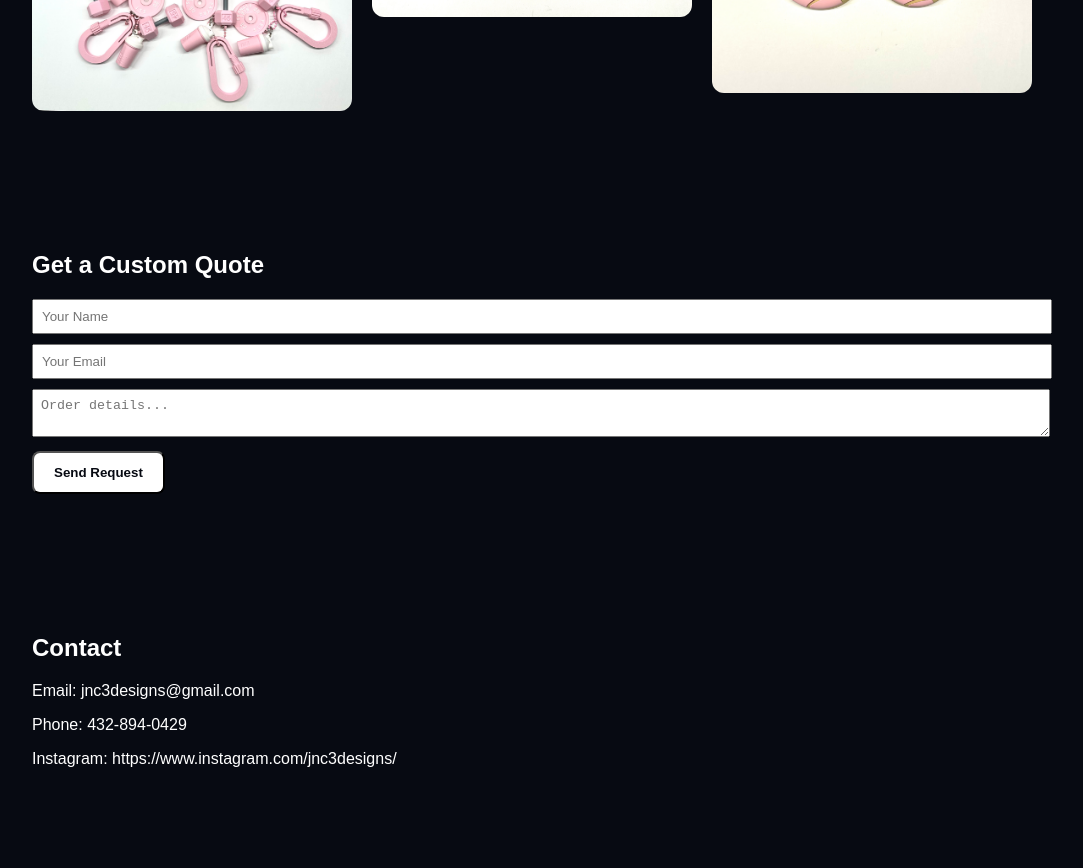
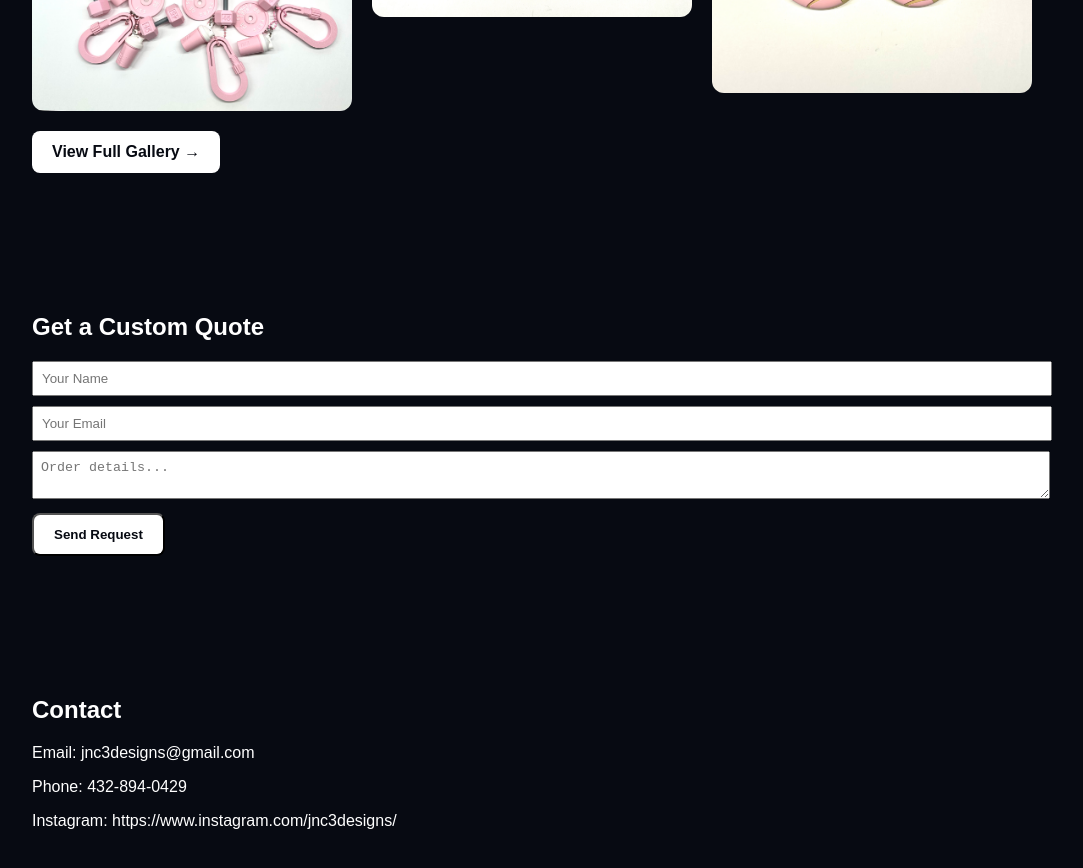
Before and after one commit to jnc3designs/jnc3designs-website, a Next.js app in the folder jnc3designs-premium/: page / in a window 1280 px wide. Shown: the part 2220-3088 px from the top of the page, without its empty margins (108-1191 px from the left). Before the commit the page ends 3064 px from the top, so only its background shows below. Built offline with nearby package versions, Linux system fonts and the light colour scheme.

Commit message:
Add 'View Full Gallery' button to page

```diff
--- a/jnc3designs-premium/app/page.js
+++ b/jnc3designs-premium/app/page.js
@@ -98,6 +98,14 @@ export default function Home() {
     <img src="/tumbler-topper.jpeg" alt="Tumbler topper" />
     <img src="/tumbler-topper2.jpeg" alt="Tumbler topper" />
   </div>
+
+    <a
+  href="/gallery"
+  className="button-primary"
+  style={{ display: "inline-block", marginTop: "20px" }}
+>
+  View Full Gallery →
+</a>
 </section>
 
 
```
